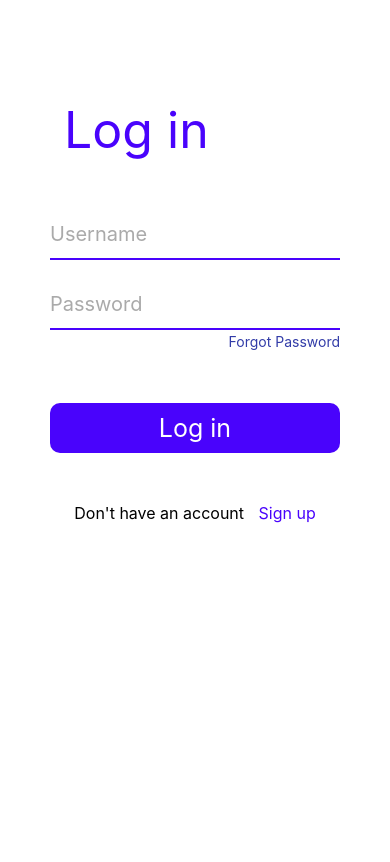
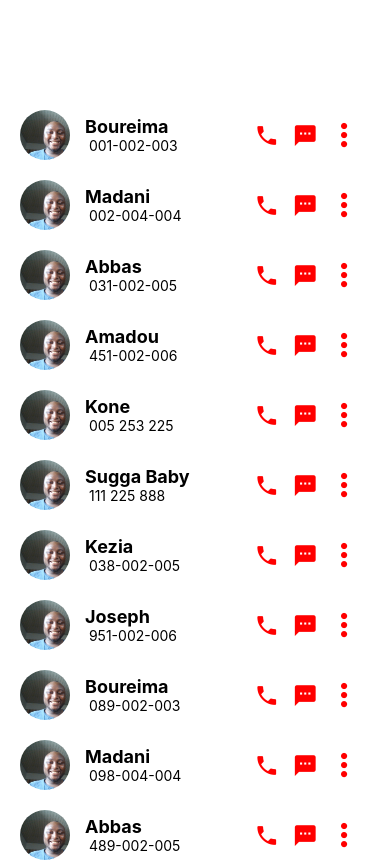
Before and after one commit to boureimatapily/ReactNativeFormCList, a React Native app: screen / in a window 390 px wide. Shown: the top 862 px of the page. Built offline with nearby package versions, Linux system fonts and the light colour scheme.

Commit message:
ADD Phone Contact

```diff
--- a/App.js
+++ b/App.js
@@ -1,11 +1,16 @@
 import React from 'react';
 import { StyleSheet, Text, View } from 'react-native';
 import LoginScreem from './LoginScreem';
+import ContactScreeam from "./ContactScreem";
+import Contact from './Components/Contact';
+
 
 export default function App() {
   return (
     <View style={styles.container}>
-      <LoginScreem />
+      {/* <LoginScreem /> */}
+      <ContactScreeam />
+      {/* <Contact /> */}
     </View>
   );
 }
--- a/Components/Contact.js
+++ b/Components/Contact.js
@@ -1,12 +1,57 @@
 import React, { Component } from 'react'
-import { Text, View } from 'react-native'
+import { Text, View, Image, StyleSheet } from 'react-native'
+import {MaterialIcons, MaterialCommunityIcons, SimpleLineIcons} from '@expo/vector-icons'
 
-export default class Contact extends Component {
+export class Contact extends Component {
+  constructor(props){
+    super(props)
+  }
   render() {
     return (
-      <View>
-        <Text> textInComponent </Text>
-      </View>
+        <View style={styles.container}>
+        <Image source={require('../assets/logo.jpg')} style={styles.ImagesLogo} />
+        <View style={styles.Infos}>
+            <Text style={styles.Name}  numberOfLines={1}> {this.props.name} </Text>
+            <Text> {this.props.phone} </Text>
+        </View>
+        <View style={styles.icons}>
+          <MaterialIcons name="local-phone" size={25} color="red" />
+        </View>
+        <View style={styles.icons}>
+          <MaterialCommunityIcons name="message-processing" size={25} color="red" />
+        </View>
+        <View style={styles.icons}>
+        <SimpleLineIcons name="options-vertical" size={25} color="red" />
+        </View>
+    </View>
     )
   }
 }
+
+const styles = StyleSheet.create({
+  container:{
+    flexDirection:"row",
+    marginHorizontal:20,
+    alignItems:"center",
+    marginVertical:10
+  },
+  ImagesLogo:{
+    width:50,
+    height:50,
+    borderRadius:50
+  },
+  Infos:{
+    justifyContent:"center",
+    marginHorizontal:15,
+    flex:4
+  },
+  Name:{
+    fontWeight:"bold",
+    fontSize:18
+  },
+  icons:{
+        flex:1
+  },
+})
+
+export default Contact
--- a/ContactScreem.js
+++ b/ContactScreem.js
@@ -1,20 +1,42 @@
 import React, { Component } from 'react'
-import { Text, StyleSheet, View } from 'react-native'
+import { Text, StyleSheet, View,FlatList} from 'react-native'
+import Contact from './Components/Contact'
+
 
 class ContactScreem extends Component {
-     contacts =[
-         {name:"Boureima", number:"001-002-003"}
+    contacts =[
+        {name:"Boureima", number:"001-002-003"},
+        {name:"Madani", number:"002-004-004"},
+        {name:"Abbas", number:"031-002-005"},
+        {name:"Amadou", number:"451-002-006"},
+        {name:"Kone", number:"005 253 225"},
+        {name:"Sugga Baby", number:"111 225 888"},
+        {name:"Kezia", number:"038-002-005"},
+        {name:"Joseph", number:"951-002-006"},
+        {name:"Boureima", number:"089-002-003"},
+        {name:"Madani", number:"098-004-004"},
+        {name:"Abbas", number:"489-002-005"},
+        {name:"Amadou", number:"123-002-006"},
+        {name:"Kone", number:"980 253 225"},
+        {name:"Sugga Baby", number:"106 225 888"},
+        {name:"Kezia", number:"089-002-005"},
+        {name:"Joseph", number:"963-002-006"}
+   ]
 
-    ]
   render() {
     return (
       <View>
-        <Text>hello </Text>
+        <FlatList
+            data={this.contacts}
+            renderItem={({item}) =>{
+              return <Contact name={item.name} phone={item.number} />
+            }}
+            KeyExtractor= { (item) => item.number}/>
       </View>
     )
   }
 }
 
-const styles = StyleSheet.create({})
+const styles = StyleSheet.create({});
 
-export default ContactScreem;
+export default ContactScreem
--- a/LoginScreem.js
+++ b/LoginScreem.js
@@ -7,7 +7,7 @@
         return (
             <ScrollView style={styles.container} showsVerticalScrollIndicator={false}>
                 <View style={styles.LoginTextContainer}>
-                    <Text style={styles.LoginText}> Log in </Text>
+                    <Text style={styles.LoginText}> Log in  </Text>
                 </View>
                 <View>
                     <TextInput placeholder="Username" placeholderTextColor="#aaaaaa" style={styles.input} />
@@ -37,14 +37,14 @@
     },
     LoginText: {
         fontSize: 50,
-        color: "#4903fc",
+        color: "red",
     },
     LoginTextContainer: {
         marginBottom: 30
     },
     input: {
         borderBottomWidth: 2,
-        borderBottomColor: "#4903fc",
+        borderBottomColor: "red",
         fontSize: 20,
         height: 50,
         marginTop: 20
@@ -56,7 +56,7 @@
     },
     ButtonContainer: {
         height: 50,
-        backgroundColor: "#4903fc",
+        backgroundColor: "red",
         alignItems: "center",
         justifyContent: "center",
         borderRadius: 10,
@@ -76,7 +76,7 @@
     },
     signupText: {
         fontSize: 16,
-        color: "#4903fc"
+        color: "red"
     },
 
 
```
Also changed, not shown: assets/logo.jpg (added).
